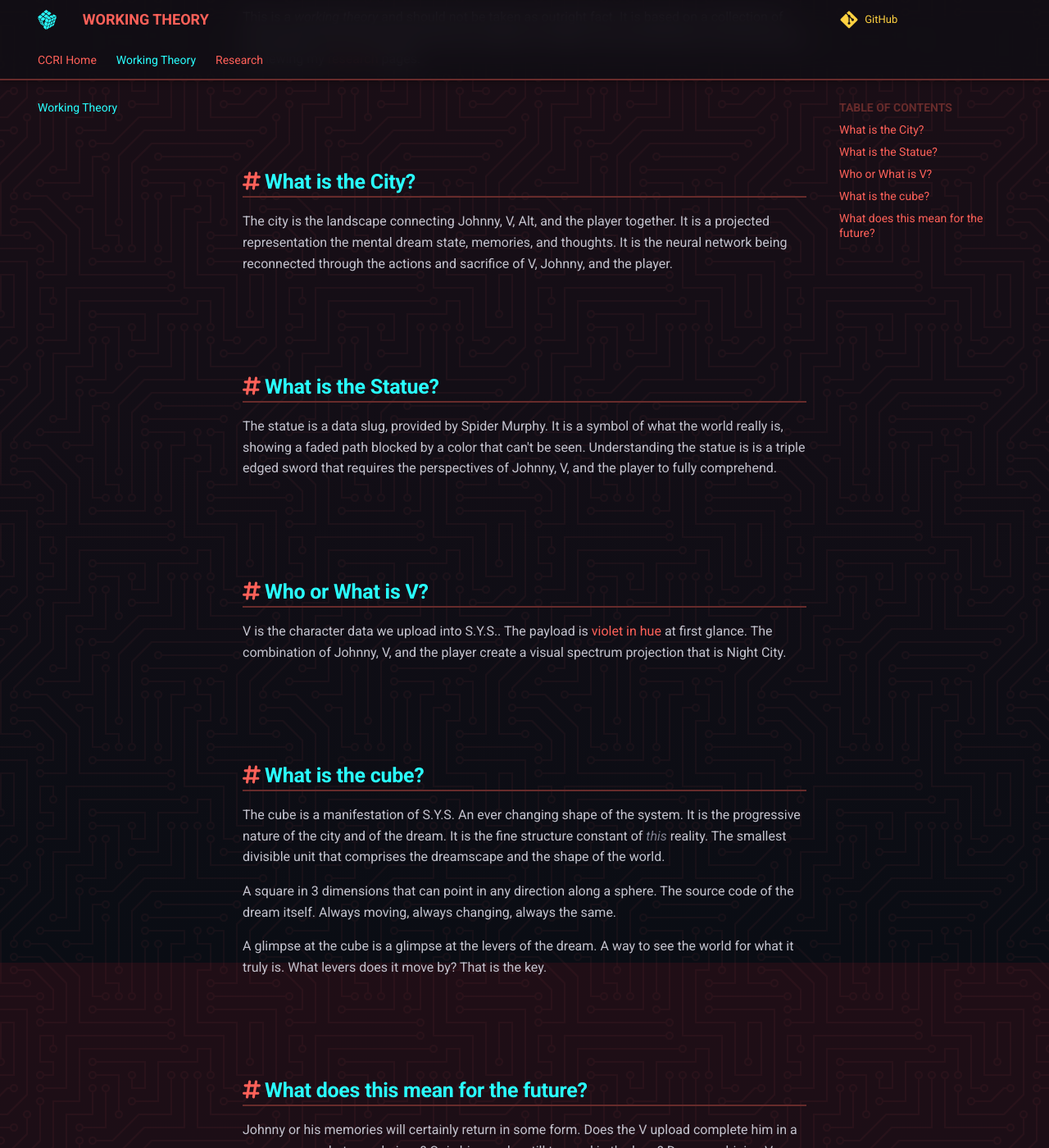
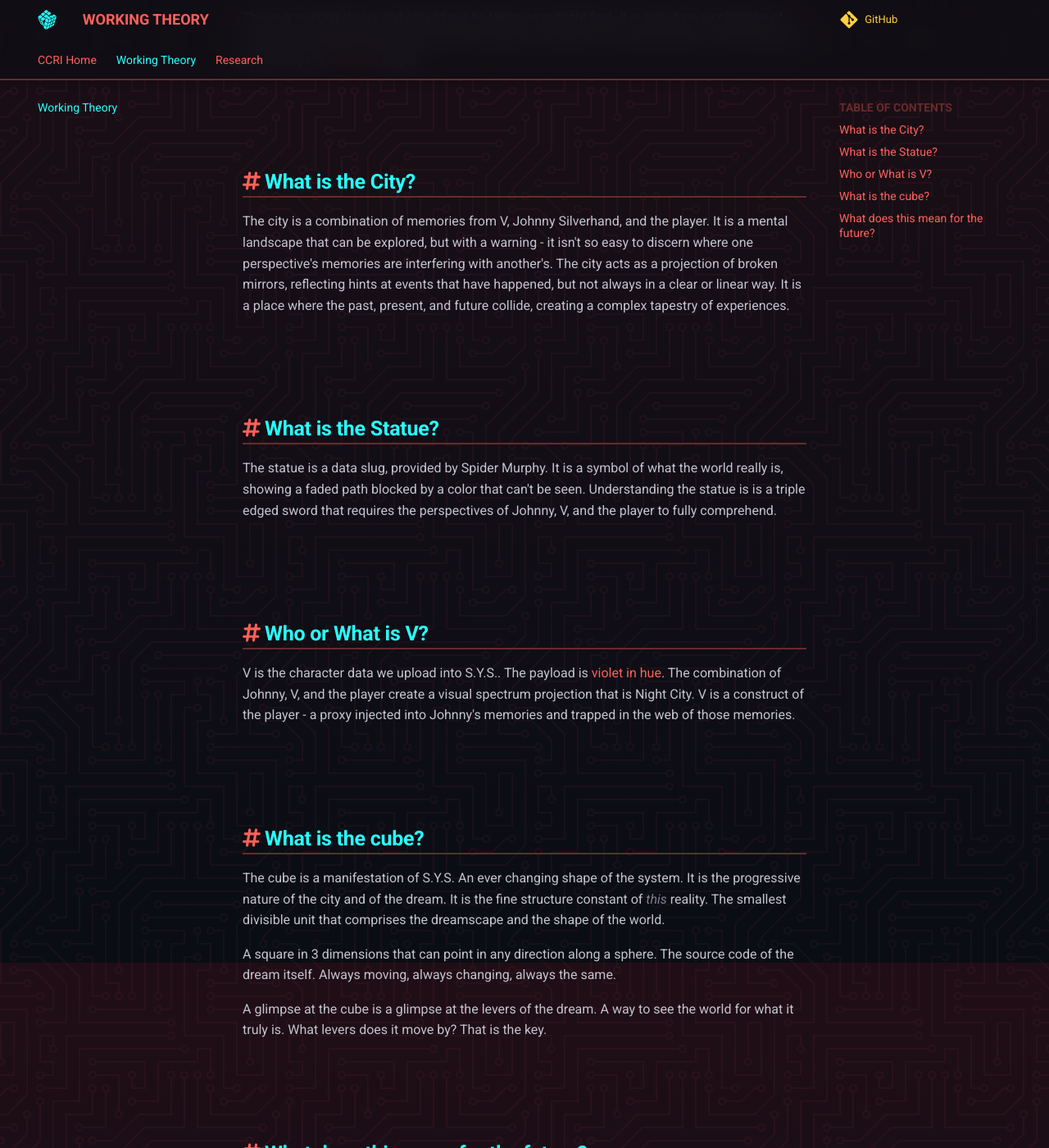
Before and after one commit to Frosthaven/cyberpunk-ff06b5-research, an MkDocs documentation site: the page built from docs/working-theory.md, in a window 1280 px wide and 1400 px high, scrolled down 226 px. Shown: the whole window at 82% size. Built offline with MkDocs 1.6.1 and Material for MkDocs 9.7.7, drawn with Linux system fonts in a browser that asks for light colours; comment, search, counter and statistics services are not loaded; some of the changed text lies outside the part shown.

Commit message:
feat(working theory): updated

```diff
--- a/docs/working-theory.md
+++ b/docs/working-theory.md
@@ -6,10 +6,13 @@ These observations can be browsed by viewing my [research](Research/Around%20The
 
 ## What is the City?
 
-The city is the landscape connecting Johnny, V, Alt, and the player together.
-It is a projected representation the mental dream state, memories, and
-thoughts. It is the neural network being reconnected through the actions and
-sacrifice of V, Johnny, and the player.
+The city is a combination of memories from V, Johnny Silverhand, and the
+player. It is a mental landscape that can be explored, but with a warning - it
+isn't so easy to discern where one perspective's memories are interfering with
+another's. The city acts as a projection of broken mirrors, reflecting hints at
+events that have happened, but not always in a clear or linear way. It is a
+place where the past, present, and future collide, creating a complex tapestry
+of experiences.
 
 ## What is the Statue?
 
@@ -21,9 +24,10 @@ perspectives of Johnny, V, and the player to fully comprehend.
 ## Who or What is V?
 
 V is the character data we upload into S.Y.S.. The payload is [violet in
-hue](Research/Around The City/theory-broken-time.md#the-payload) at first
-glance. The combination of Johnny, V, and the player create a visual spectrum
-projection that is Night City.
+hue](Research/Around The City/theory-broken-time.md#the-payload). The
+combination of Johnny, V, and the player create a visual spectrum projection
+that is Night City. V is a construct of the player - a proxy injected into
+Johnny's memories and trapped in the web of those memories.
 
 ## What is the cube?
 
@@ -41,9 +45,12 @@ world for what it truly is. What levers does it move by? That is the key.
 
 ## What does this mean for the future?
 
-Johnny or his memories will certainly return in some form. Does the V upload
-complete him in a proper merger between beings? Or is his psyche still trapped
-in the loop? Does combining V, Johnny, and the player (human element) create a
-third new thing?
+I do not know if it is possible to escape the dream beyond joining Alt and
+having V become a part of us the player's memories. If it is, it would likely
+involve piecing together the many fragmented missions and choices in a way that
+shows us the full picture.
 
-Time will tell.
+I believe that Johnny and V will return post-2077 - as I believe that either
+the Johnny/V/Player hybrid exists now in a meta-sense as us, or something
+similar. Johnny/V/Alt escaping the net is on the table, so I suppose time will
+tell.
```
